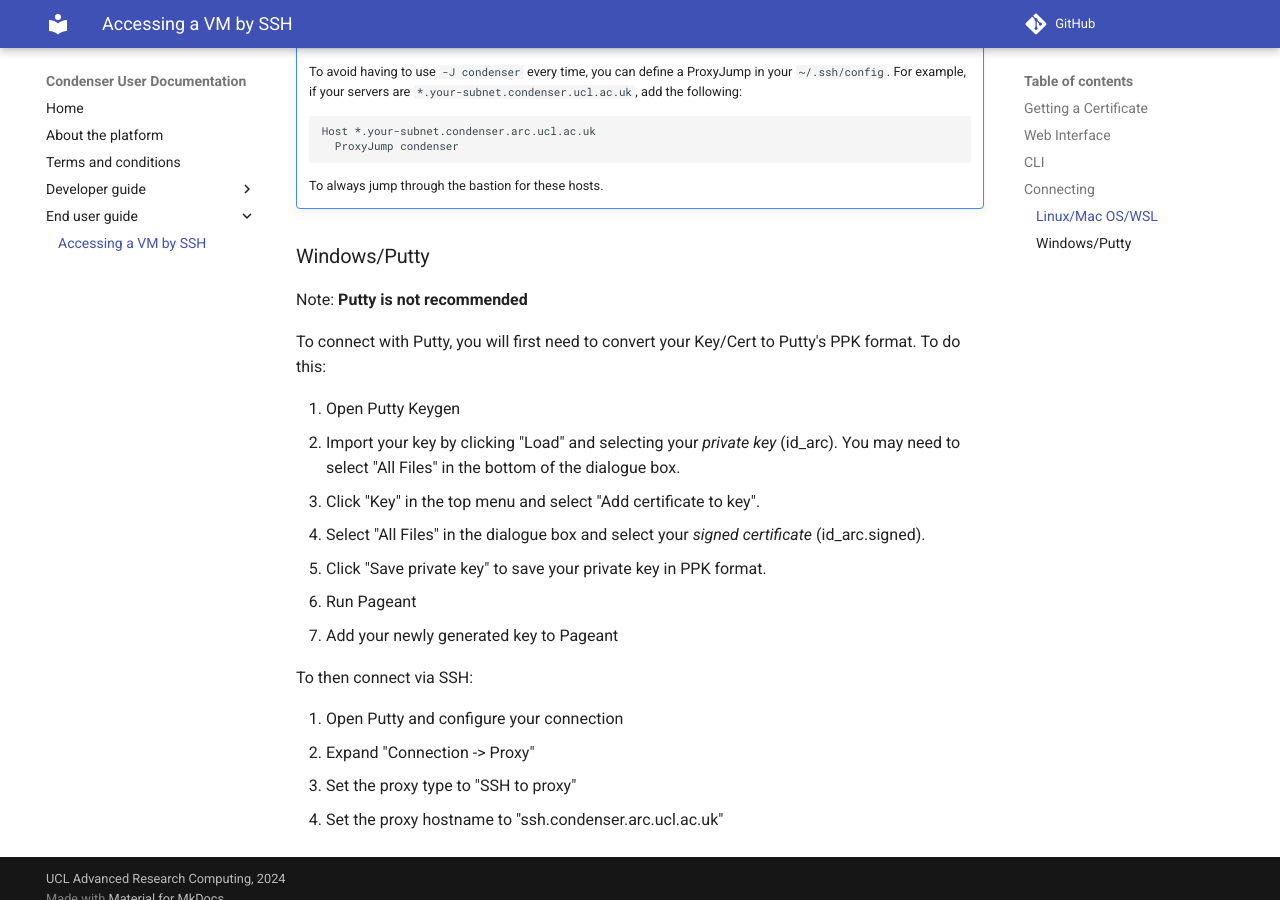
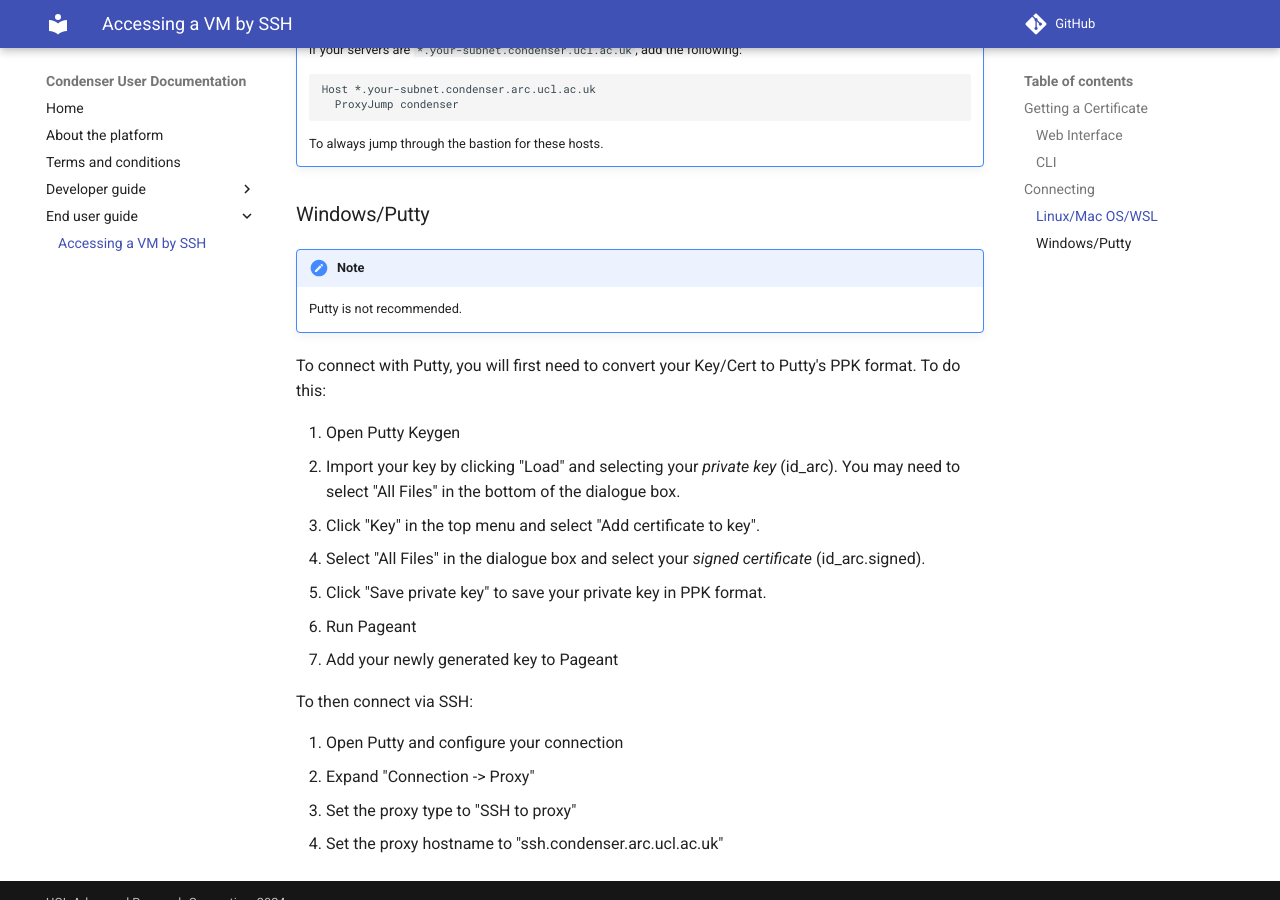
Before and after one commit to UCL-ARC/condenser-mkdocs, an MkDocs documentation site: the page built from docs/end_user_guide/ssh.md, in a window 1280 px wide and 900 px high, scrolled down 2158 px. Built offline with MkDocs 1.6.1 and Material for MkDocs 9.7.7, drawn with Linux system fonts in a browser that asks for light colours; comment, search, counter and statistics services are not loaded.

Commit message:
organizing headings and admonitions

```diff
--- a/docs/end_user_guide/ssh.md
+++ b/docs/end_user_guide/ssh.md
@@ -16,7 +16,7 @@
 
 ## Getting a Certificate
 
-## Web Interface
+### Web Interface
 
 You can quickly generate a new certificate without using the command line. The
 Portal will generate a new key and signed certificate. This certificate will be
@@ -29,7 +29,7 @@
 4. Click "Generate" at the bottom of the page. If you see an "Active Key" message,
 click "Revoke" to revoke it. You can then generate a new one.
 
-## CLI
+### CLI
 
 You can obtain a certificate directly through the CLI using the Vault client.
 You will need to provide your own (existing) SSH key to sign. On Windows, use
```
Also changed, not shown: other parts of docs/end_user_guide/ssh.md (+2 -1 lines).
